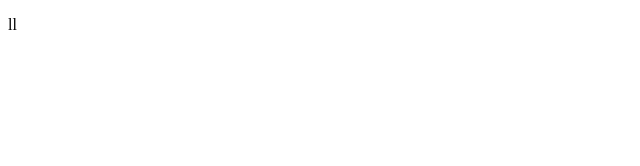
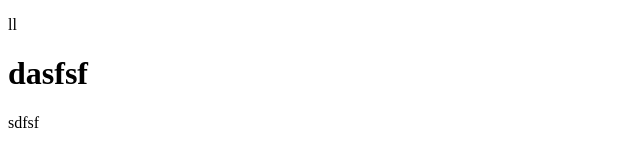
Before and after one commit to siamsheikh7/calculation, a plain HTML site: page index.html in a window 1280 px wide. Shown: the whole page, without its empty margins (0-640 px from the left). Drawn offline with Linux system fonts and the light colour scheme.

Commit message:
2nd commit

```diff
--- a/index.html
+++ b/index.html
@@ -7,6 +7,8 @@
 </head>
 <body>
     <p>ll</p>
+    <h1>dasfsf</h1>
+    <span>sdfsf</span>
 
 </body>
 </html>
```
